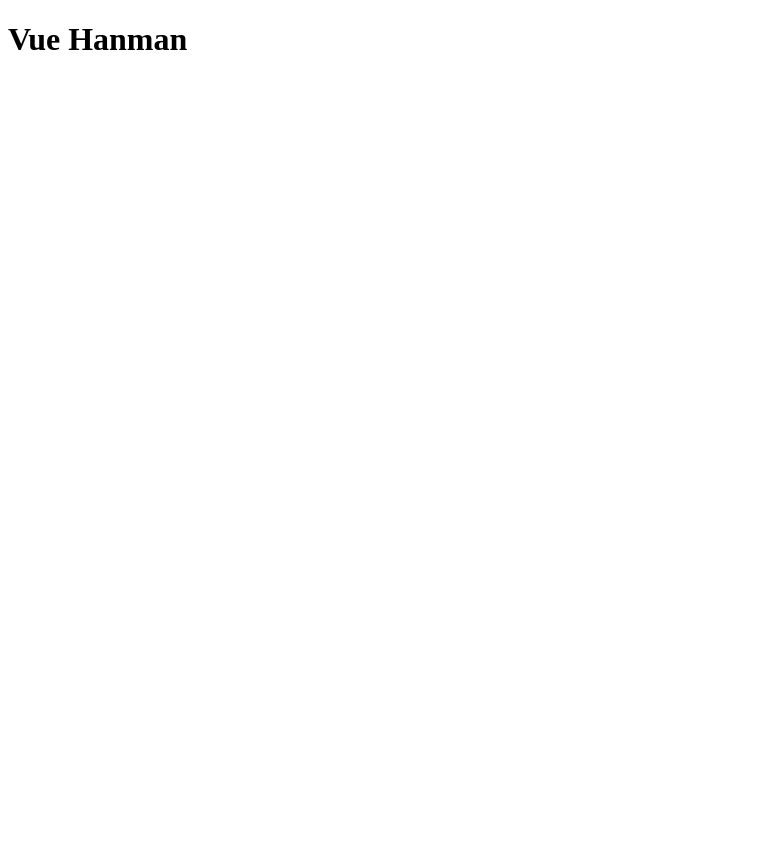
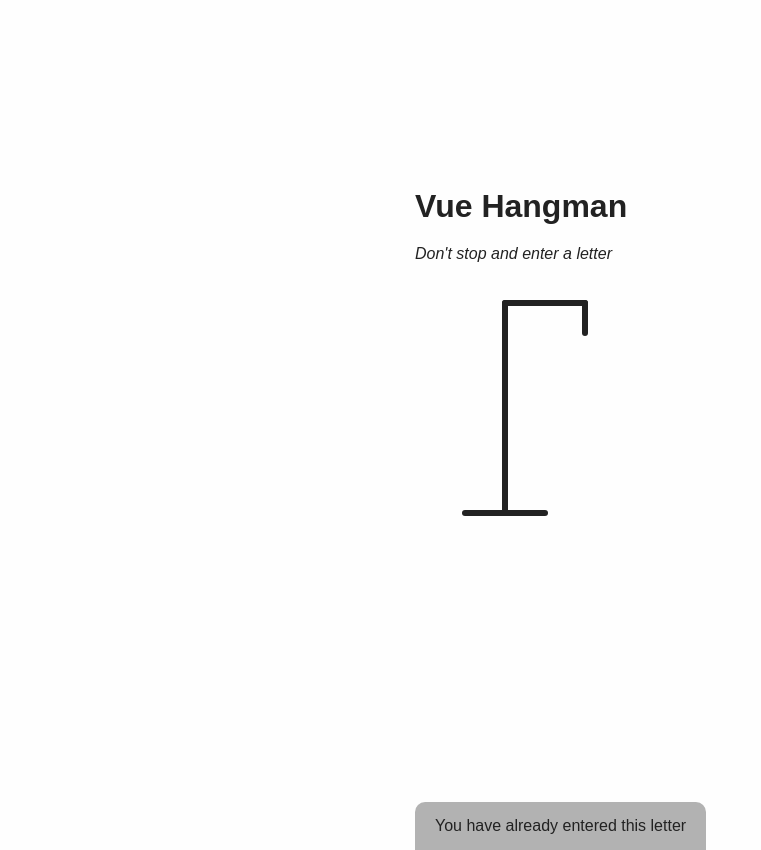
Before and after one commit to murerkinn/vue-hangman, a Vue app: page / in a window 1280 px wide. Shown: the whole page, without its empty margins (0-761 px from the left). Before the commit the page ends 800 px from the top, so only its background shows below. Built offline with nearby package versions, Linux system fonts and the light colour scheme.

Commit message:
Create components

```diff
--- a/src/App.vue
+++ b/src/App.vue
@@ -1,11 +1,70 @@
 <template>
-  <h1>Vue Hanman</h1>
+  <Header />
+  <div class="game-container">
+    <Figure />
+    <WrongLetters />
+    <Word />
+  </div>
+  <Popup />
+  <Notification />
 </template>
 
 <script>
+import Header from "@/components/Header";
+import Figure from "@/components/Figure";
+import WrongLetters from "@/components/WrongLetters";
+import Word from "@/components/Word";
+import Popup from "@/components/Popup";
+import Notification from "@/components/Notification";
+
 export default {
-  name: "App"
+  name: "App",
+  components: {
+    Header,
+    Figure,
+    WrongLetters,
+    Word,
+    Popup,
+    Notification
+  }
 };
 </script>
 
-<style></style>
+<style>
+* {
+  box-sizing: border-box;
+  margin: 0;
+  padding: 0;
+}
+
+body {
+  background-color: #fefefe;
+  color: #222;
+  font-family: sans-serif;
+  display: flex;
+  flex-direction: column;
+  justify-content: center;
+  align-items: center;
+  height: 100vh;
+  overflow: hidden;
+}
+
+.game-container {
+  padding: 20px 30px;
+  position: relative;
+  margin: auto;
+  height: 350px;
+  width: 450px;
+}
+
+.letter {
+  border-bottom: 3px solid #2980b9;
+  display: inline-flex;
+  font-size: 30px;
+  align-items: center;
+  justify-content: center;
+  margin: 0 3px;
+  height: 50px;
+  width: 20px;
+}
+</style>
--- /dev/null
+++ b/src/components/Figure.vue
@@ -0,0 +1,39 @@
+<template>
+  <svg height="250" width="200" class="figure-container">
+    <!-- Rod -->
+    <line x1="60" y1="20" x2="140" y2="20" />
+    <line x1="140" y1="20" x2="140" y2="50" />
+    <line x1="60" y1="20" x2="60" y2="230" />
+    <line x1="20" y1="230" x2="100" y2="230" />
+
+    <!-- Head -->
+    <circle cx="140" cy="70" r="20" class="figure-part" />
+    <!-- Body -->
+    <line x1="140" y1="90" x2="140" y2="150" class="figure-part" />
+    <!-- Arms -->
+    <line x1="140" y1="120" x2="120" y2="100" class="figure-part" />
+    <line x1="140" y1="120" x2="160" y2="100" class="figure-part" />
+    <!-- Legs -->
+    <line x1="140" y1="150" x2="120" y2="180" class="figure-part" />
+    <line x1="140" y1="150" x2="160" y2="180" class="figure-part" />
+  </svg>
+</template>
+
+<script>
+export default {
+  name: "Figure"
+};
+</script>
+
+<style>
+.figure-container {
+  fill: transparent;
+  stroke: #222;
+  stroke-width: 6px;
+  stroke-linecap: round;
+}
+
+.figure-part {
+  display: none;
+}
+</style>
--- /dev/null
+++ b/src/components/Header.vue
@@ -0,0 +1,16 @@
+<template>
+  <h1>Vue Hangman</h1>
+  <i>Don't stop and enter a letter</i>
+</template>
+
+<script>
+export default {
+  name: "Header"
+};
+</script>
+
+<style>
+h1 {
+  margin-bottom: 20px;
+}
+</style>
--- /dev/null
+++ b/src/components/Notification.vue
@@ -0,0 +1,30 @@
+<template>
+  <div class="notification-container" id="notification-container">
+    <p>You have already entered this letter</p>
+  </div>
+</template>
+
+<script>
+export default {
+  name: "Notification"
+};
+</script>
+
+<style>
+.notification-container {
+  background-color: rgba(0, 0, 0, 0.3);
+  border-radius: 10px 10px 0 0;
+  padding: 15px 20px;
+  position: absolute;
+  bottom: -50px;
+  transition: transform 0.3s ease-in-out;
+}
+
+.notification-container p {
+  margin: 0;
+}
+
+.notification-container.show {
+  transform: translateY(-50px);
+}
+</style>
--- /dev/null
+++ b/src/components/Popup.vue
@@ -0,0 +1,56 @@
+<template>
+  <div class="popup-container" id="popup-container">
+    <div class="popup">
+      <h2 id="final-message"></h2>
+      <h3 id="final-message-reveal-word"></h3>
+      <button id="play-button">Play Again</button>
+    </div>
+  </div>
+</template>
+
+<script>
+export default {
+  name: "Popup"
+};
+</script>
+
+<style>
+.popup-container {
+  background-color: rgba(0, 0, 0, 0.3);
+  position: fixed;
+  top: 0;
+  bottom: 0;
+  left: 0;
+  right: 0;
+  /* display: flex; */
+  display: none;
+  align-items: center;
+  justify-content: center;
+}
+
+.popup {
+  background: #2980b9;
+  border-radius: 5px;
+  box-shadow: 0 15px 10px 3px rgba(0, 0, 0, 0.1);
+  padding: 20px;
+  text-align: center;
+}
+
+.popup button {
+  cursor: pointer;
+  background-color: #fff;
+  color: #2980b9;
+  border: 0;
+  margin-top: 20px;
+  padding: 12px 20px;
+  font-size: 16px;
+}
+
+.popup button:active {
+  transform: scale(0.98);
+}
+
+.popup button:focus {
+  outline: 0;
+}
+</style>
--- /dev/null
+++ b/src/components/Word.vue
@@ -0,0 +1,19 @@
+<template>
+  <div class="word" id="word"></div>
+</template>
+
+<script>
+export default {
+  name: "Word"
+};
+</script>
+
+<style>
+.word {
+  display: flex;
+  position: absolute;
+  bottom: 10px;
+  left: 50%;
+  transform: translateX(-50%);
+}
+</style>
--- /dev/null
+++ b/src/components/WrongLetters.vue
@@ -0,0 +1,30 @@
+<template>
+  <div class="wrong-letters-container">
+    <div id="wrong-letters"></div>
+  </div>
+</template>
+
+<script>
+export default {
+  name: "WrongLetters"
+};
+</script>
+
+<style>
+.wrong-letters-container {
+  position: absolute;
+  top: 20px;
+  right: 20px;
+  display: flex;
+  flex-direction: column;
+  text-align: right;
+}
+
+.wrong-letters-container p {
+  margin: 0 0 5px;
+}
+
+.wrong-letters-container span {
+  font-size: 24px;
+}
+</style>
```
